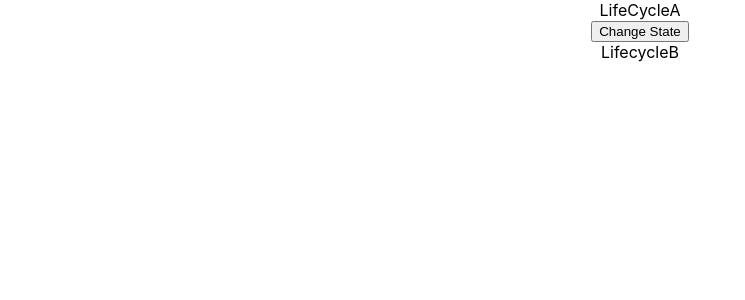
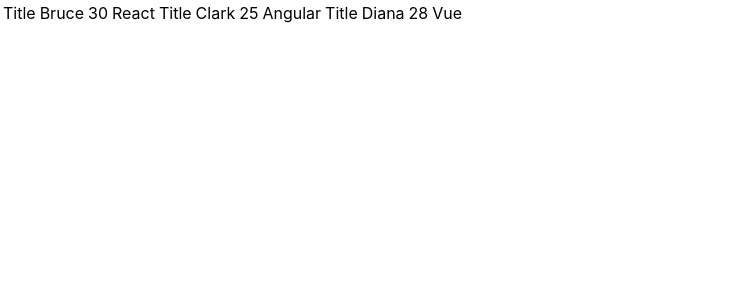
Before and after one commit to TheRakeshPurohit/ReactLearning, a React (Create React App) app: page / in a window 1280 px wide. Shown: the top 300 px of the page, without its empty margins (0-745 px from the left). Built offline with nearby package versions, Linux system fonts and the light colour scheme.

Commit message:
Fragment

```diff
--- a/src/App.js
+++ b/src/App.js
@@ -1,24 +1,13 @@
 import React from 'react';
 import './App.css';
-// import Form from './components/Form';
-import LifecycleA from './components/LifecycleA';
-// import Greet from './components/Greet';
-// import Welcome from './components/Welcome';
-// import Hello from './components/Hello';
-// import Message from './components/Message';
-// import Counter from './components/Counter';
-// import FunctionClick from './components/FunctionClick';
-// import ClassClick from './components/ClassClick';
-// import EventBind from './components/EventBind';
-// import ParentComponent from './components/ParentComponent';
-// import UserGreeting from './components/UserGreeting';
-// import NameList from './components/NameList';
-// import Stylesheet from './components/Stylesheet';
+import Tables from './components/Tables';
 
 function App() {
   return (
     <div className="App">
-      <LifecycleA />
+      <Tables/>
+      {/* <FragmentDemo /> */}
+      {/* <LifecycleA /> */}
       {/* <Form /> */}
       {/* <Stylesheet primary={true}/> */}
       {/* <NameList /> */}
--- /dev/null
+++ b/src/components/Columns.js
@@ -0,0 +1,40 @@
+import React from 'react'
+
+function Columns() {
+    const items = [
+        {
+            id: 1,
+            name: 'Bruce',
+            age: 30,
+            skill: 'React'
+        },
+        {
+            id: 2,
+            name: 'Clark',
+            age: 25,
+            skill: 'Angular'
+        },
+        {
+            id: 3,
+            name: 'Diana',
+            age: 28,
+            skill: 'Vue'
+        }
+    ]
+    return (
+        <React.Fragment>
+            {
+                items.map( item => (
+                    <React.Fragment key={item.id}>
+                        <td>Title</td>
+                        <td>{item.name}</td>
+                        <td>{item.age}</td>
+                        <td>{item.skill}</td>
+                    </React.Fragment>
+                ))
+            }
+        </React.Fragment>
+    )
+}
+
+export default Columns
--- /dev/null
+++ b/src/components/Tables.js
@@ -0,0 +1,16 @@
+import React from 'react'
+import Columns from './Columns'
+
+function Tables() {
+    return (
+        <table>
+            <tbody>
+                <tr>
+                    <Columns />
+                </tr>
+            </tbody>
+        </table>
+    )
+}
+
+export default Tables
```
Also changed, not shown: src/components/FragmentDemo.js (added, +12 -0 lines).
